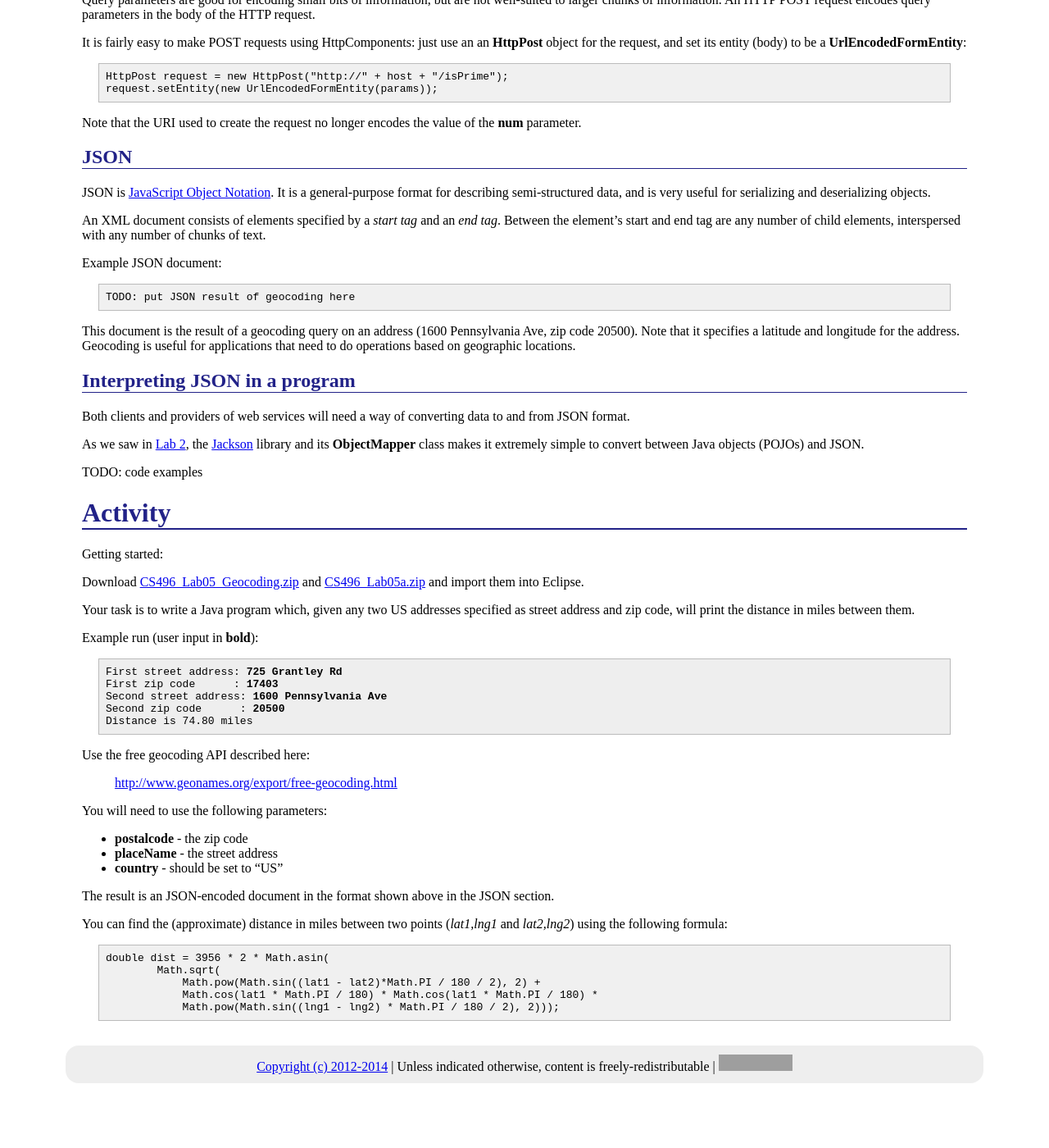
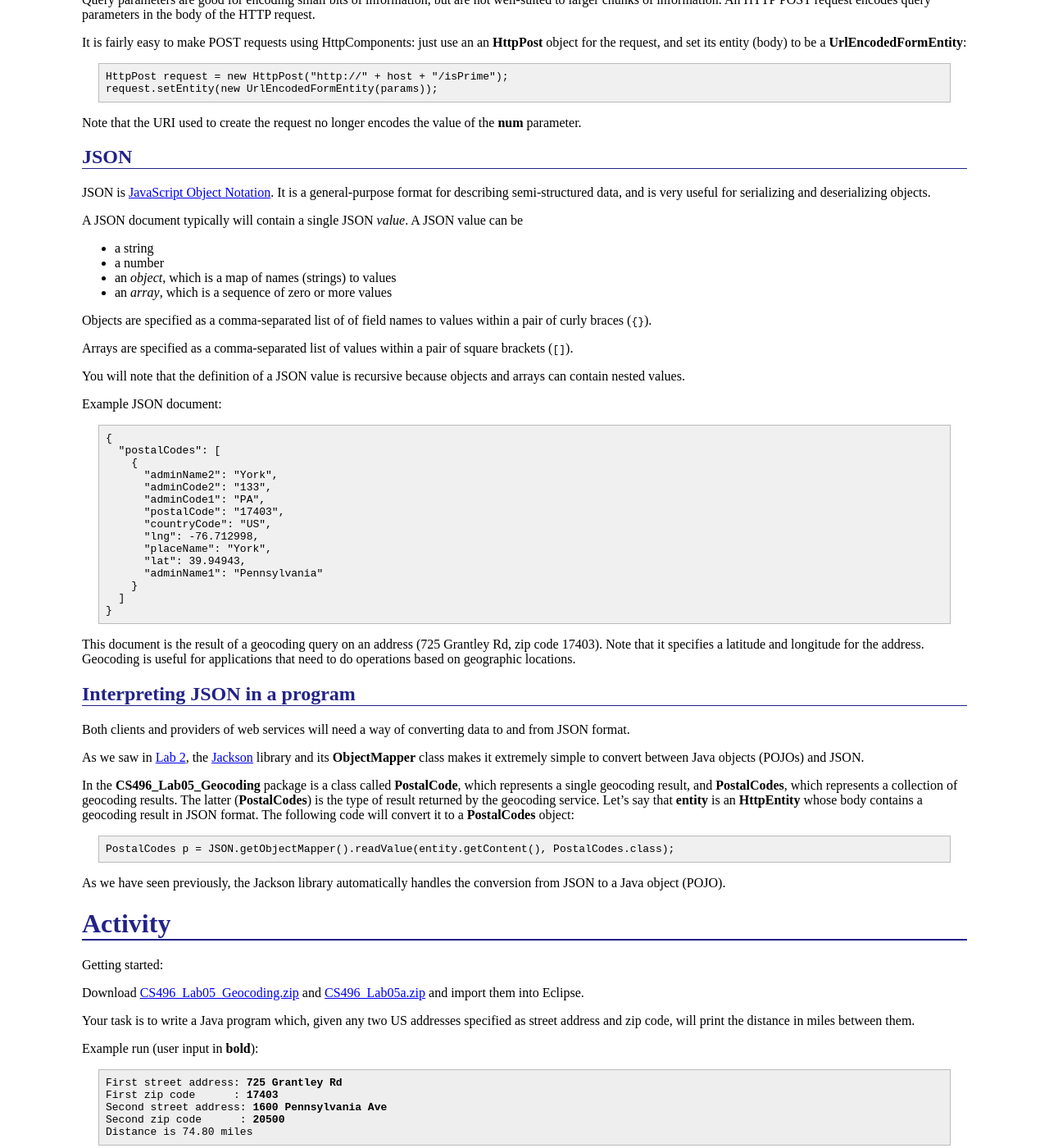
Before and after one commit to ycpcs/cs496-spring2014, a Jekyll site: the page built from labs/lab05a.md, in a window 1280 px wide and 1400 px high, scrolled down 1340 px. Shown: the whole window at 82% size. Built offline with Jekyll 4.4.1, drawn with Linux system fonts in a browser that asks for light colours; Markdown is read by kramdown in place of the engine named in the settings; before the commit the page ends 2671 px from its top, so only the background shows below that; grey boxes are pictures that could not be loaded.

Commit message:
more work on lab 05a

```diff
--- a/labs/lab05a.md
+++ b/labs/lab05a.md
@@ -87,13 +87,38 @@ JSON
 
 JSON is [JavaScript Object Notation](http://en.wikipedia.org/wiki/Json).  It is a general-purpose format for describing semi-structured data, and is very useful for serializing and deserializing objects.
 
-An XML document consists of elements specified by a *start tag* and an *end tag*. Between the element's start and end tag are any number of child elements, interspersed with any number of chunks of text.
+A JSON document typically will contain a single JSON *value*.  A JSON value can be
+
+* a string
+* a number
+* an *object*, which is a map of names (strings) to values
+* an *array*, which is a sequence of zero or more values
+
+Objects are specified as a comma-separated list of of field names to values within a pair of curly braces (<code>{}</code>).
+
+Arrays are specified as a comma-separated list of values within a pair of square brackets (<code>[]</code>).
+
+You will note that the definition of a JSON value is recursive because objects and arrays can contain nested values.
 
 Example JSON document:
 
-    TODO: put JSON result of geocoding here
+    {
+      "postalCodes": [
+        {
+          "adminName2": "York",
+          "adminCode2": "133",
+          "adminCode1": "PA",
+          "postalCode": "17403",
+          "countryCode": "US",
+          "lng": -76.712998,
+          "placeName": "York",
+          "lat": 39.94943,
+          "adminName1": "Pennsylvania"
+        }
+      ]
+    }
 
-This document is the result of a geocoding query on an address (1600 Pennsylvania Ave, zip code 20500). Note that it specifies a latitude and longitude for the address. Geocoding is useful for applications that need to do operations based on geographic locations.
+This document is the result of a geocoding query on an address (725 Grantley Rd, zip code 17403). Note that it specifies a latitude and longitude for the address. Geocoding is useful for applications that need to do operations based on geographic locations.
 
 Interpreting JSON in a program
 ------------------------------
@@ -102,14 +127,18 @@ Both clients and providers of web services will need a way of converting data to
 
 As we saw in [Lab 2](lab02.html), the [Jackson](https://github.com/FasterXML/jackson) library and its **ObjectMapper** class makes it extremely simple to convert between Java objects (POJOs) and JSON.
 
-TODO: code examples
+In the **CS496\_Lab05\_Geocoding** package is a class called **PostalCode**, which represents a single geocoding result, and **PostalCodes**, which represents a collection of geocoding results.  The latter (**PostalCodes**) is the type of result returned by the geocoding service.  Let's say that **entity** is an **HttpEntity** whose body contains a geocoding result in JSON format.  The following code will convert it to a **PostalCodes** object:
+
+    PostalCodes p = JSON.getObjectMapper().readValue(entity.getContent(), PostalCodes.class);
+
+As we have seen previously, the Jackson library automatically handles the conversion from JSON to a Java object (POJO).
 
 Activity
 ========
 
 Getting started:
 
-Download [CS496\_Lab05\_Geocoding.zip](CS496_Geocoding.zip) and [CS496\_Lab05a.zip](CS496_Lab05a.zip) and import them into Eclipse.
+Download [CS496\_Lab05\_Geocoding.zip](CS496_Lab05_Geocoding.zip) and [CS496\_Lab05a.zip](CS496_Lab05a.zip) and import them into Eclipse.
 
 Your task is to write a Java program which, given any two US addresses specified as street address and zip code, will print the distance in miles between them.
 
@@ -142,3 +171,7 @@ You can find the (approximate) distance in miles between two points (*lat1,lng1*
                 Math.pow(Math.sin((lat1 - lat2)*Math.PI / 180 / 2), 2) +
                 Math.cos(lat1 * Math.PI / 180) * Math.cos(lat1 * Math.PI / 180) *
                 Math.pow(Math.sin((lng1 - lng2) * Math.PI / 180 / 2), 2)));
+
+<!-- vim:set wrap: ­-->
+<!-- vim:set linebreak: -->
+<!-- vim:set nolist: -->
```
Also changed, not shown: labs/index.md (+1 -1 lines).
